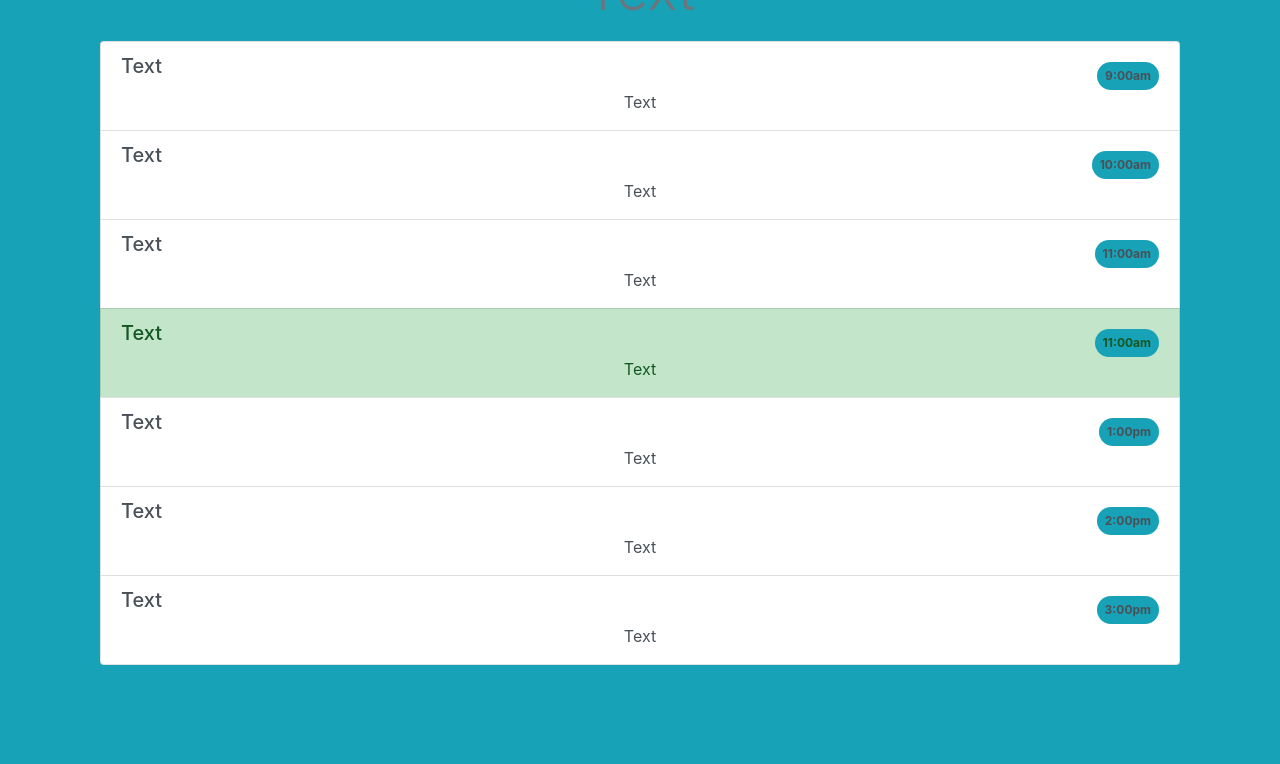
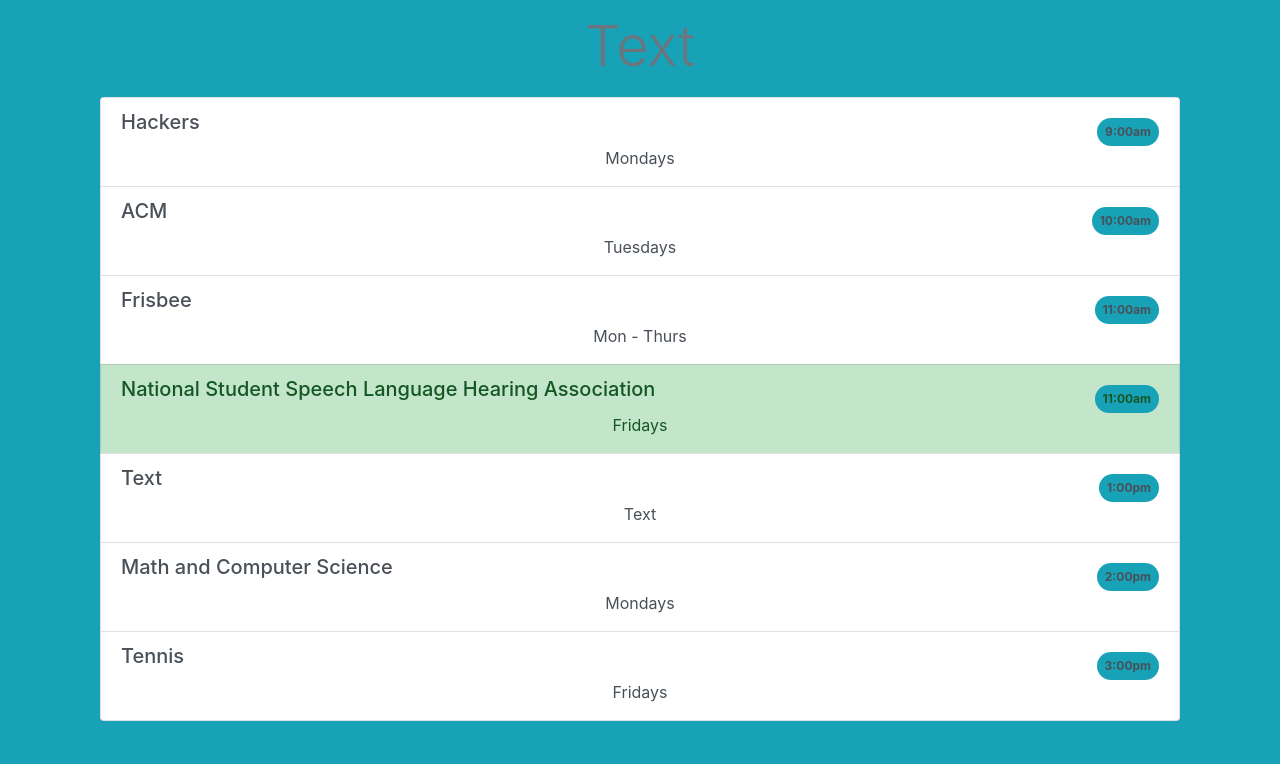
Before and after one commit to tolerashton/NickAndAshton, a plain HTML site: page index.html in a window 1280 px wide. Shown: the part 1077-1841 px from the top of the page. Drawn offline with nearby package versions, Linux system fonts and the light colour scheme.

Commit message:
ADDEd images to the file

```diff
--- a/index.html
+++ b/index.html
@@ -82,7 +82,7 @@
                 <div class="row">
                     <div class="col-md-6 col-lg-4">
                         <div class="card">
-                            <img class="card-img-top" src="img/hacker.png" alt="Card image cap">
+                            <img class="card-img-top" src="img/hacker.jpg" >
                             <div class="card-block">
                                 <h4 class="text-secondary">Hackers Club</h4>
                                 <p class="text-secondary">Info</p>
@@ -92,7 +92,7 @@
 
                     <div class="col-md-6 col-lg-4">
                         <div class="card">
-                            <img class="card-img-top" src="img/CS.png" alt="Card image cap">
+                            <img width="80" height="80"  src="\img\CS.png" class="prof-image attachment-blog-thumb wp-post-image" alt="CS">
                             <div class="card-block">
                                 <h4 class="text-secondary">Math and Computer Science Club</h4>
                                 <p class="text-secondary">Info</p>
@@ -147,31 +147,31 @@
                 <div class="list-group">
                     <a href="#" class="list-group-item list-group-item-action flex-column align-items-start">
                         <div class="d-flex w-100 justify-content-between">
-                            <h5 class="mb-1">Text</h5>
+                            <h5 class="mb-1">Hackers</h5>
                             <span class="badge badge-default badge-pill bg-info px-2 py-2 mt-2">9:00am</span>
                         </div>
-                        <p class="mb-1">Text</p>
+                        <p class="mb-1">Mondays</p>
                     </a>
                     <a href="#" class="list-group-item list-group-item-action flex-column align-items-start">
                         <div class="d-flex w-100 justify-content-between">
-                            <h5 class="mb-1">Text</h5>
+                            <h5 class="mb-1">ACM </h5>
                             <span class="badge badge-default badge-pill bg-info px-2 py-2 mt-2">10:00am</span>
                         </div>
-                        <p class="mb-1">Text</p>
+                        <p class="mb-1">Tuesdays</p>
                     </a>
                     <a href="#" class="list-group-item list-group-item-action flex-column align-items-start">
                         <div class="d-flex w-100 justify-content-between">
-                            <h5 class="mb-1">Text</h5>
+                            <h5 class="mb-1">Frisbee</h5>
                             <span class="badge badge-default badge-pill bg-info px-2 py-2 mt-2">11:00am</span>
                         </div>
-                        <p class="mb-1">Text</p>
+                        <p class="mb-1">Mon - Thurs</p>
                     </a>
                     <a href="#" class="list-group-item list-group-item-action list-group-item-success flex-column align-items-start">
                         <div class="d-flex w-100 justify-content-between">
-                            <h5 class="mb-1">Text</h5>
+                            <h5 class="mb-1">National Student Speech Language Hearing Association</h5>
                             <span class="badge badge-default badge-pill bg-info px-2 py-2 mt-2">11:00am</span>
                         </div>
-                        <p class="mb-1">Text</p>
+                        <p class="mb-1">Fridays</p>
                     </a>
                     <a href="#" class="list-group-item list-group-item-action flex-column align-items-start">
                         <div class="d-flex w-100 justify-content-between">
@@ -182,17 +182,17 @@
                     </a>
                     <a href="#" class="list-group-item list-group-item-action flex-column align-items-start">
                         <div class="d-flex w-100 justify-content-between">
-                            <h5 class="mb-1">Text</h5>
+                            <h5 class="mb-1">Math and Computer Science</h5>
                             <span class="badge badge-default badge-pill bg-info px-2 py-2 mt-2">2:00pm</span>
                         </div>
-                        <p class="mb-1">Text</p>
+                        <p class="mb-1">Mondays</p>
                     </a>
                     <a href="#" class="list-group-item list-group-item-action flex-column align-items-start">
                         <div class="d-flex w-100 justify-content-between">
-                            <h5 class="mb-1">Text</h5>
+                            <h5 class="mb-1">Tennis</h5>
                             <span class="badge badge-default badge-pill bg-info px-2 py-2 mt-2">3:00pm</span>
                         </div>
-                        <p class="mb-1">Text</p>
+                        <p class="mb-1">Fridays</p>
                     </a>
                 </div>
 
```
